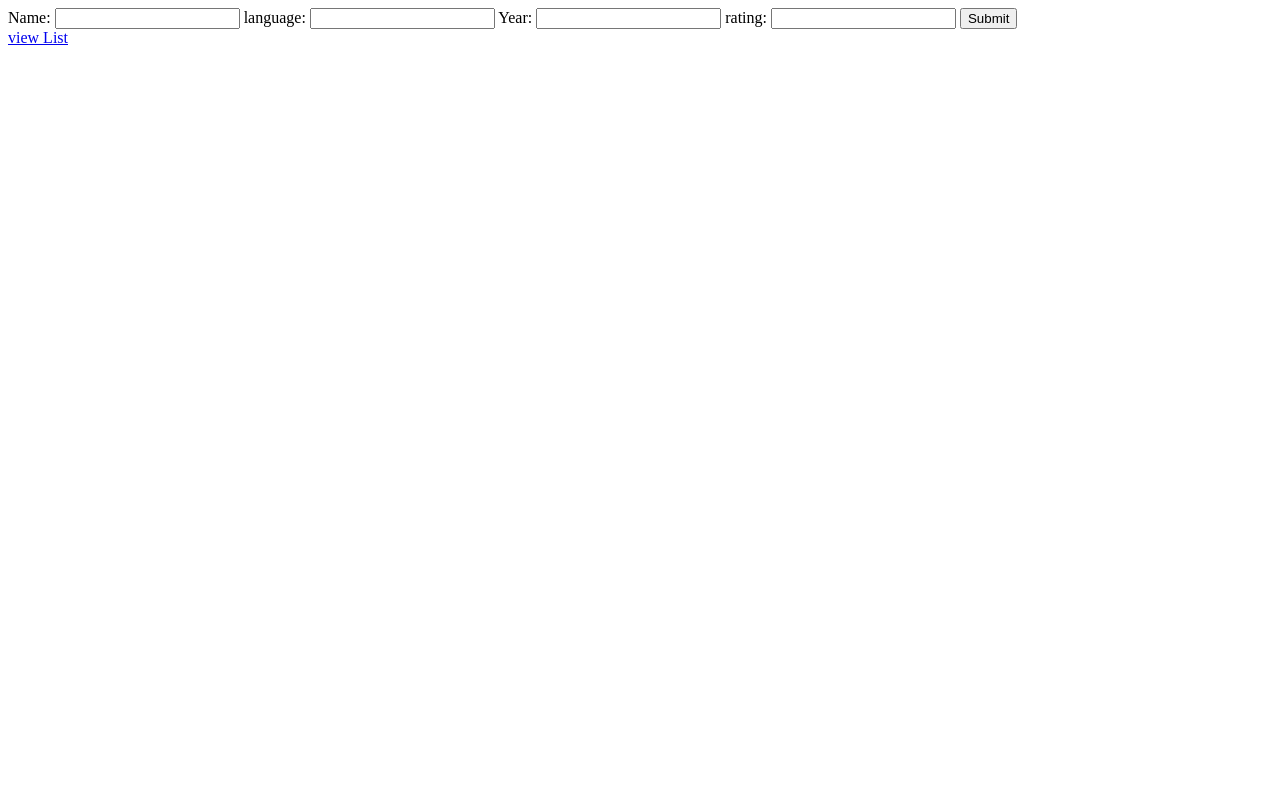
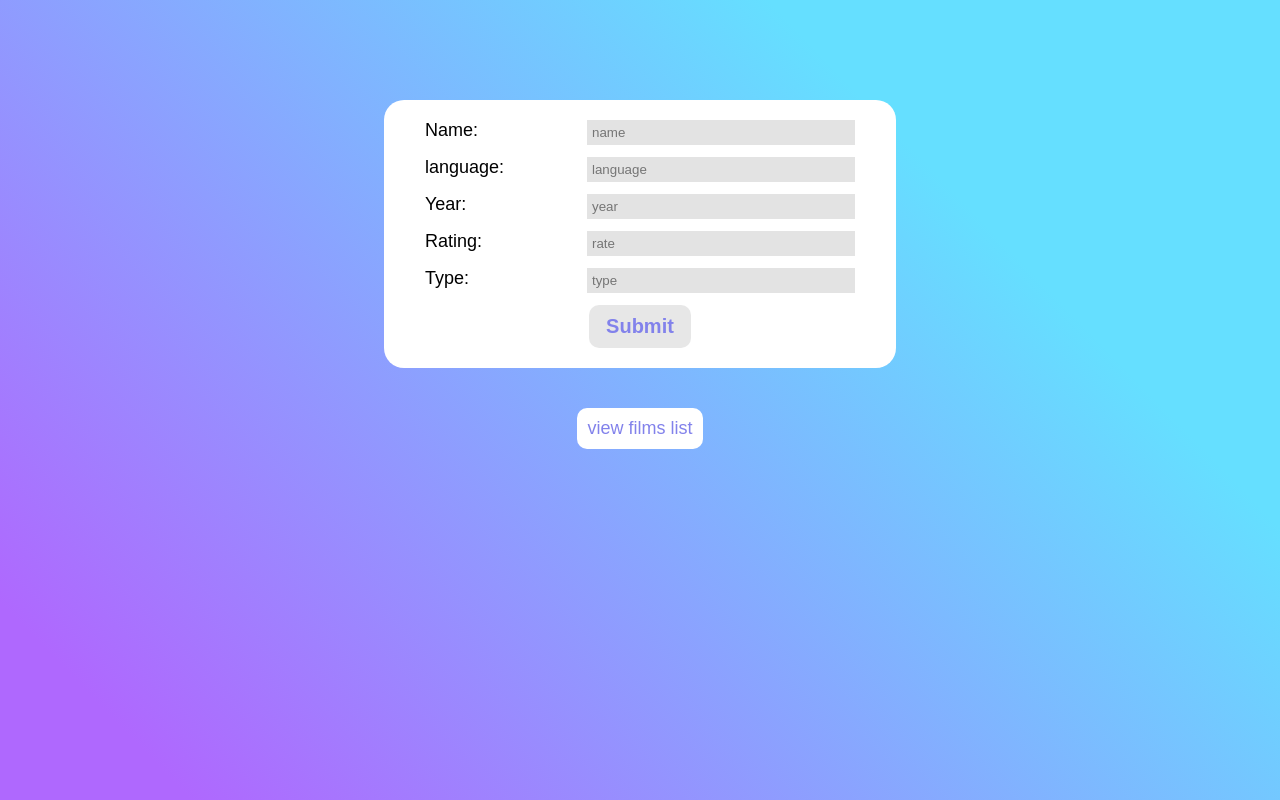
Before and after one commit to mahmoud842/MMDb, a Django app: page /films/add in a window 1280 px wide. Run offline with Django 4.2, Linux system fonts and the light colour scheme.

Commit message:
1-add class att for each input area in the form 2-add type coloumn in the main film csv and changed what needed 3-style add

```diff
--- /dev/null
+++ b/MMDb/filmsList/static/add.css
@@ -0,0 +1,88 @@
+*{
+    margin: 0px;
+    padding: 0px;
+}
+
+html{
+    height: 100%;
+}
+
+body {
+    max-height: 100%;
+    background: linear-gradient(45.8deg, rgb(175, 104, 254) 9.3%, rgb(101, 223, 255) 75.1%);
+    font-family: Arial, Helvetica, sans-serif;
+    font-size: 18px;
+}
+
+form {
+    margin: 100px auto;
+    margin-bottom: 40px;
+    width: 40%;
+    background-color: white;
+    border-radius: 20px;
+    padding: 20px 0px;
+    display: flex;
+    flex-direction: column;
+    gap: 12px;
+}
+
+form > p{
+    display: flex;
+    flex-direction: row;
+    justify-content: space-between;
+    padding: 0px 8%;
+}
+
+form > p > label{
+}
+
+form > p > .input_area{
+    width: 60%;
+    padding: 5px;
+    outline: none;
+    border: none;
+    background-color: rgb(227, 227, 227);
+}
+
+.submit-btn {
+    width: 20%;
+    align-self: center;
+    border: none;
+    background-color: rgb(231, 231, 231);
+    border-radius: 10px;
+    padding: 10px;
+    color:rgb(130, 130, 235);
+    font-size: 20px;
+    font-weight: 700;
+}
+
+.submit-btn:active {
+    background-color: rgb(130, 130, 235);
+    color: white;
+}
+
+.links {
+    width: 100%;
+    display: flex;
+    justify-content: center;
+}
+
+.links a{
+    text-decoration: none;
+    background-color: white;
+    color: rgb(130, 130, 235);
+    font-size: 18px;
+    padding: 10px;
+    border-radius: 10px;
+}
+
+.links a:active{
+    color: white;
+    background-color: rgb(130, 130, 235);
+}
+
+@media (max-width: 950px) {
+    form {
+        width: 70%;
+    }
+}
--- a/MMDb/filmsList/templates/filmsList/addFilm.html
+++ b/MMDb/filmsList/templates/filmsList/addFilm.html
@@ -1,16 +1,18 @@
+{% load static %}
 <!DOCTYPE html>
 <html lang="en">
 <head>
     <title>Add Film</title>
+    <link rel="stylesheet" href="{% static 'add.css' %}">
 </head>
 <body>
     <form action="{% url 'filmsList:add' %}" method="post">
         {% csrf_token %}
-        {{ form }}
-        <input type="submit">
+        {{ form.as_p }}
+        <input type="submit" class="submit-btn">
     </form>
-    <div>
-        <a href="{% url 'filmsList:index' %}">view List</a>
+    <div class="links">
+        <a href="{% url 'filmsList:index' %}">view films list</a>
     </div>
 </body>
 </html>
--- a/MMDb/filmsList/templates/filmsList/index.html
+++ b/MMDb/filmsList/templates/filmsList/index.html
@@ -13,7 +13,8 @@
                 <th>Name</th>
                 <th>Language</th>
                 <th>Year</th>
-                <th>rating</th>
+                <th>Rating</th>
+                <th>Type</th>
             </thead>
             <tbody>
                 {% for row in films %}
@@ -22,6 +23,7 @@
                     <td>{{ row.language }}</td>
                     <td>{{ row.year }}</td>
                     <td>{{ row.rating }}</td>
+                    <td>{{ row.type }}</td>
                 </tr>
                 {% endfor %}
             </tbody>
--- a/MMDb/filmsList/views.py
+++ b/MMDb/filmsList/views.py
@@ -6,10 +6,14 @@ from datetime import datetime
 import csv
 
 class AddNewForm(forms.Form):
-    name = forms.CharField(label="Name")
-    language = forms.CharField(label="language")
-    year = forms.IntegerField(label="Year" , max_value=3000)
-    rate = forms.FloatField(label="rating")
+    name = forms.CharField(label="Name", widget=forms.TextInput(attrs={'class': 'input_area', 'placeholder': 'name'}))
+    language = forms.CharField(label="language", widget=forms.TextInput(attrs={'class': 'input_area', 'placeholder':'language'}))
+    year = forms.IntegerField(label="Year",
+                              widget=forms.TextInput(attrs={'class': 'input_area' , 'placeholder':'year'}),
+                              max_value=3000
+                            )
+    rate = forms.FloatField(label="Rating" , widget=forms.TextInput(attrs={'class': 'input_area' , 'placeholder':'rate'}))
+    type = forms.CharField(label="Type" , widget=forms.TextInput(attrs={'class': 'input_area' , 'placeholder':'type'}))
 
 
 
@@ -22,7 +26,7 @@ def index(request):
             'year':date.year,
             'month':date.month,
             'day':date.day,
-            'films':films_dict
+            'films':films_dict,
         })
 
 def addFilm(request):
@@ -35,7 +39,8 @@ def addFilm(request):
                 'name',
                 'language',
                 'year',
-                'rating'
+                'rating',
+                'type'
             ]
             with open('films.csv', 'a' ,newline='\n') as filmscsv:
                 write = csv.DictWriter(filmscsv, fieldnames=fieldNames)
@@ -43,7 +48,8 @@ def addFilm(request):
                     'name': form.cleaned_data['name'],
                     'language': form.cleaned_data['language'],
                     'year': form.cleaned_data['year'],
-                    'rating': form.cleaned_data['rate']
+                    'rating': form.cleaned_data['rate'],
+                    'type': form.cleaned_data['type']
                 })
 
     return render(request, "filmsList/addFilm.html",{
```
Also changed, not shown: MMDb/films.csv (+14 -5 lines).
